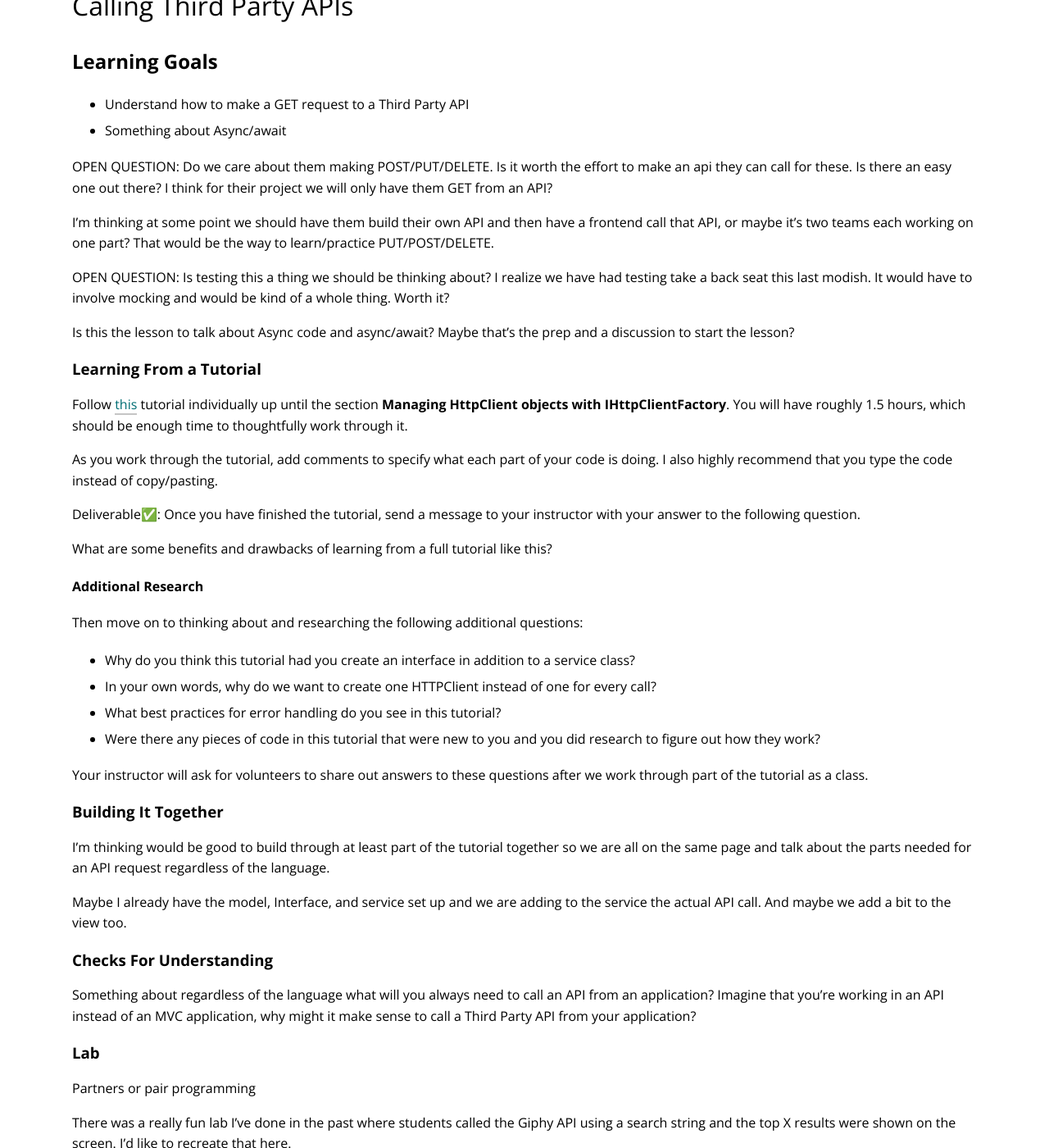
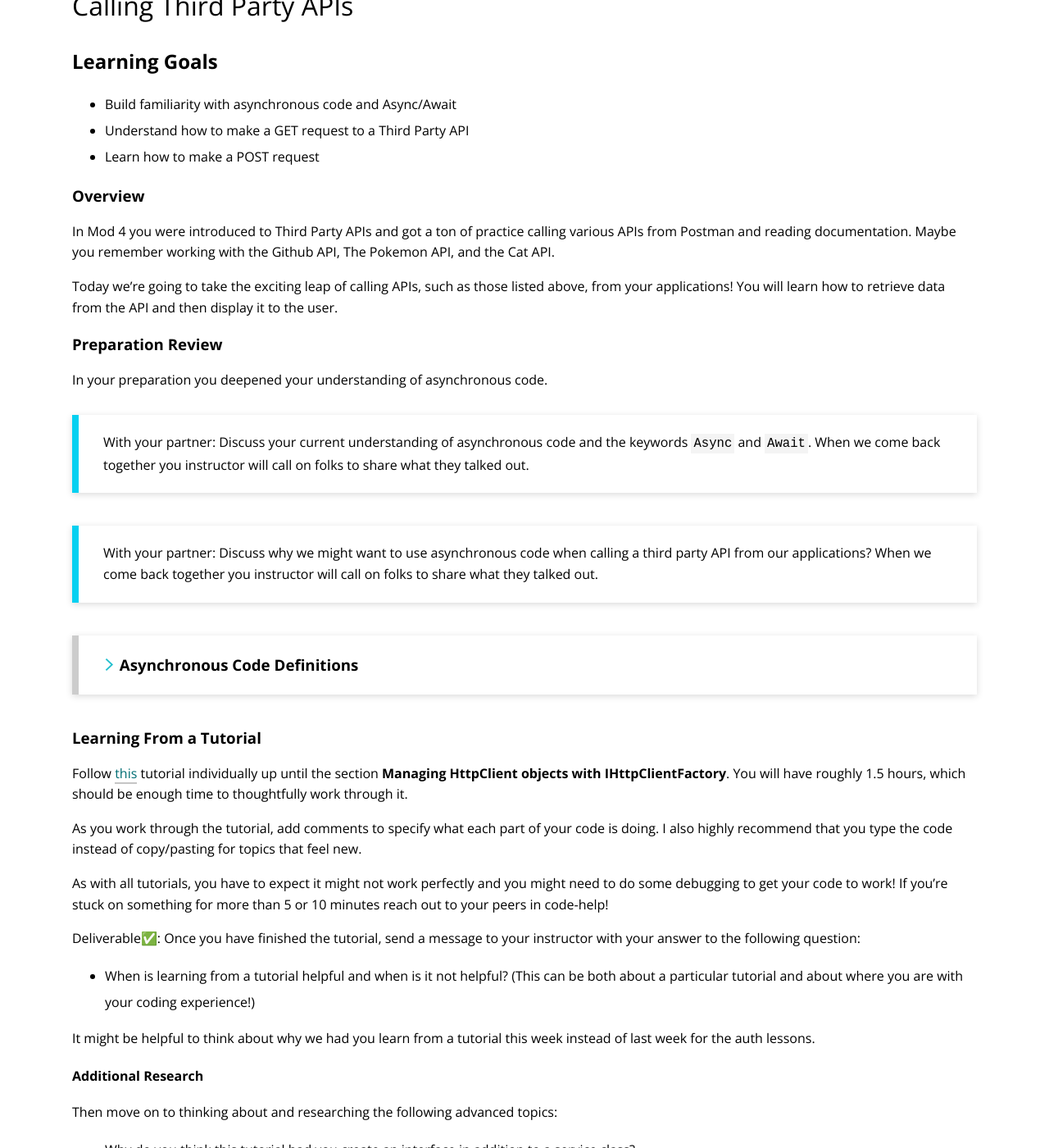
Before and after one commit to turingschool/launch-curriculum, a Jekyll site: the page built from module5/lessons/Week4/CallingThirdPartyAPIs.md, in a window 1280 px wide and 1400 px high, scrolled down 198 px. Shown: the whole window at 82% size. Built offline with Jekyll 4.4.1, drawn with Linux system fonts in a browser that asks for light colours; nearby versions of some CDN libraries; comment, search, counter and statistics services are not loaded; some of the changed text lies outside the part shown.

Commit message:
Add calling third party APIs lesson

```diff
--- a/module5/lessons/Week4/CallingThirdPartyAPIs.md
+++ b/module5/lessons/Week4/CallingThirdPartyAPIs.md
@@ -4,34 +4,70 @@ title: Calling Third Party APIs
 ---
 
 ## Learning Goals
+* Build familiarity with asynchronous code and Async/Await
 * Understand how to make a GET request to a Third Party API
-* Something about Async/await
+* Learn how to make a POST request
+
+### Overview
+
+In Mod 4 you were introduced to Third Party APIs and got a ton of practice calling various APIs from Postman and reading documentation. Maybe you remember working with the Github API, The Pokemon API, and the Cat API.
+
+Today we're going to take the exciting leap of calling APIs, such as those listed above, from your applications! You will learn how to retrieve data from the API and then display it to the user.
 
 
-OPEN QUESTION: Do we care about them making POST/PUT/DELETE. Is it worth the effort to make an api they can call for these. Is there an easy one out there? I think for their project we will only have them GET from an API?
+### Preparation Review
 
-I'm thinking at some point we should have them build their own API and then have a frontend call that API, or maybe it's two teams each working on one part? That would be the way to learn/practice PUT/POST/DELETE.
+In your preparation you deepened your understanding of asynchronous code.
 
-OPEN QUESTION: Is testing this a thing we should be thinking about? I realize we have had testing take a back seat this last modish. It would have to involve mocking and would be kind of a whole thing. Worth it?
+<section class="call-to-action" markdown="1">
+With your partner: Discuss your current understanding of asynchronous code and the keywords `Async` and `Await`. When we come back together you instructor will call on folks to share what they talked out.
+</section>
 
+<section class="call-to-action" markdown="1">
+With your partner: Discuss why we might want to use asynchronous code when calling a third party API from our applications? When we come back together you instructor will call on folks to share what they talked out.
+</section>
 
+<section class="answer" markdown="1">
+### Asynchronous Code Definitions
 
-Is this the lesson to talk about Async code and async/await? Maybe that's the prep and a discussion to start the lesson?
+**Synchronous Code**: Synchronous code executes tasks sequentially, waiting for each to finish before proceeding, potentially causing resource inefficiencies during idle periods.
 
+**Asynchronous Code**: Asynchronous code enables tasks to execute independently, improving resource utilization by allowing operations to progress without waiting for others to complete.
 
+**Async Keyword**: In C#, the async keyword is used to mark a method as asynchronous. It indicates that the method contains asynchronous operations and may include one or more await expressions. Asynchronous methods can execute tasks concurrently without causing blocking.
+
+**Await Keyword**: The await keyword is used within an asynchronous method to pause execution and asynchronously wait for the completion of an asynchronous operation. When await is used, it allows the method to temporarily yield control until the awaited task is finished executing. This non-blocking behavior enables efficient resource usage and helps maintain the application's responsiveness.
+
+</section>
 
 
 ### Learning From a Tutorial
 Follow [this](https://www.ezzylearning.net/tutorial/how-to-consume-third-party-web-apis-in-asp-net-core) tutorial individually up until the section **Managing HttpClient objects with IHttpClientFactory**. You will have roughly 1.5 hours, which should be enough time to thoughtfully work through it.
 
-As you work through the tutorial, add comments to specify what each part of your code is doing. I also highly recommend that you type the code instead of copy/pasting.
+As you work through the tutorial, add comments to specify what each part of your code is doing. I also highly recommend that you type the code instead of copy/pasting for topics that feel new.
 
-Deliverable✅: Once you have finished the tutorial, send a message to your instructor with your answer to the following question.
+As with all tutorials, you have to expect it might not work perfectly and you might need to do some debugging to get your code to work! If you're stuck on something for more than 5 or 10 minutes reach out to your peers in code-help!
 
-What are some benefits and drawbacks of learning from a full tutorial like this?
+Deliverable✅: Once you have finished the tutorial, send a message to your instructor with your answer to the following question:
+
+* When is learning from a tutorial helpful and when is it not helpful? (This can be both about a particular tutorial and about where you are with your coding experience!)
+
+It might be helpful to think about why we had you learn from a tutorial this week instead of last week for the auth lessons.
+
+
+<aside class="instructor-notes" markdown="1">
+<p><strong>Instructor Note</strong><br>
+When working through the tutorial myself, I noticed a couple of things that might trip students up. <br>
+1. They don't say where to put the interface and the service and they don't give the necessary imports. <br>
+2. They have you add to a Startup.cs but our application only has a Program.cs and has a different way of adding services. This is how you need to do it for our application: builder.Services.AddSingleton<IHolidaysApiService, HolidaysApiService>(); <br>
+3. The Index action in the HomeController is already injecting a logger, so you will now inject two things, or not the logger because we are not using that. <br>
+4. Even following the tutorial perfectly it won't work, The first time the user visits the index it will not have a date or a state and the API request will throw an error. Not sure how this worked for the creator of the tutorial. One way to fix is the following where you add default parameters: Index(string countryCode = "US", int year = 2023)
+</p>
+</aside>
+
 
 #### Additional Research
-Then move on to thinking about and researching the following additional questions:
+Then move on to thinking about and researching the following advanced topics:
 
 * Why do you think this tutorial had you create an interface in addition to a service class?
 * In your own words, why do we want to create one HTTPClient instead of one for every call?
@@ -41,26 +77,21 @@ Then move on to thinking about and researching the following additional question
 Your instructor will ask for volunteers to share out answers to these questions after we work through part of the tutorial as a class.
 
 <aside class="instructor-notes" markdown="1">
-    <p><strong>Instructor Note</strong><br>
-    Make sure to talk about not getting stuck in tutorials and never moving to your own problem solving.</p>
+<p><strong>Instructor Note</strong><br>
+Make sure to talk about not getting stuck in tutorials and never moving to your own problem solving.</p>
 </aside>
 
 ### Building It Together
 
-I'm thinking would be good to build through at least part of the tutorial together so we are all on the same page and talk about the parts needed for an API request regardless of the language.
+We're going to build through the key API request portion of this tutorial as a class.
 
-Maybe I already have the model, Interface, and service set up and we are adding to the service the actual API call. And maybe we add a bit to the view too.
+<aside class="instructor-notes" markdown="1">
+<p><strong>Instructor Note</strong><br>
+Here is the starter code that includes the Model, Interface, and View. That way you can add the service and controller code as a class.</p>
+</aside>
 
+### Stretch Questions
 
-### Checks For Understanding
-
-Something about regardless of the language what will you always need to call an API from an application?
-Imagine that you're working in an API instead of an MVC application, why might it make sense to call a Third Party API from your application?
-
-
-
-### Lab
-
-Partners or pair programming
-
-There was a really fun lab I've done in the past where students called the Giphy API using a search string and the top X results were shown on the screen. I'd like to recreate that here.
+* Regardless of what language and framework you are using, there are some parts of calling a third party API from an application that are always the same. What can you think of that might always be the same?
+* Imagine that you're working in an API instead of an MVC application, why might it make sense to call a Third Party API from your application?
+* What would we need to change about our API request if we were going to make a POST request instead of GET?
```
Also changed, not shown: module5/labs/Week4/CallingThirdPartyAPIs.md (added, +5 -0 lines), module5/preparation/Week4/CallingThirdPartyAPIs.md (added).
